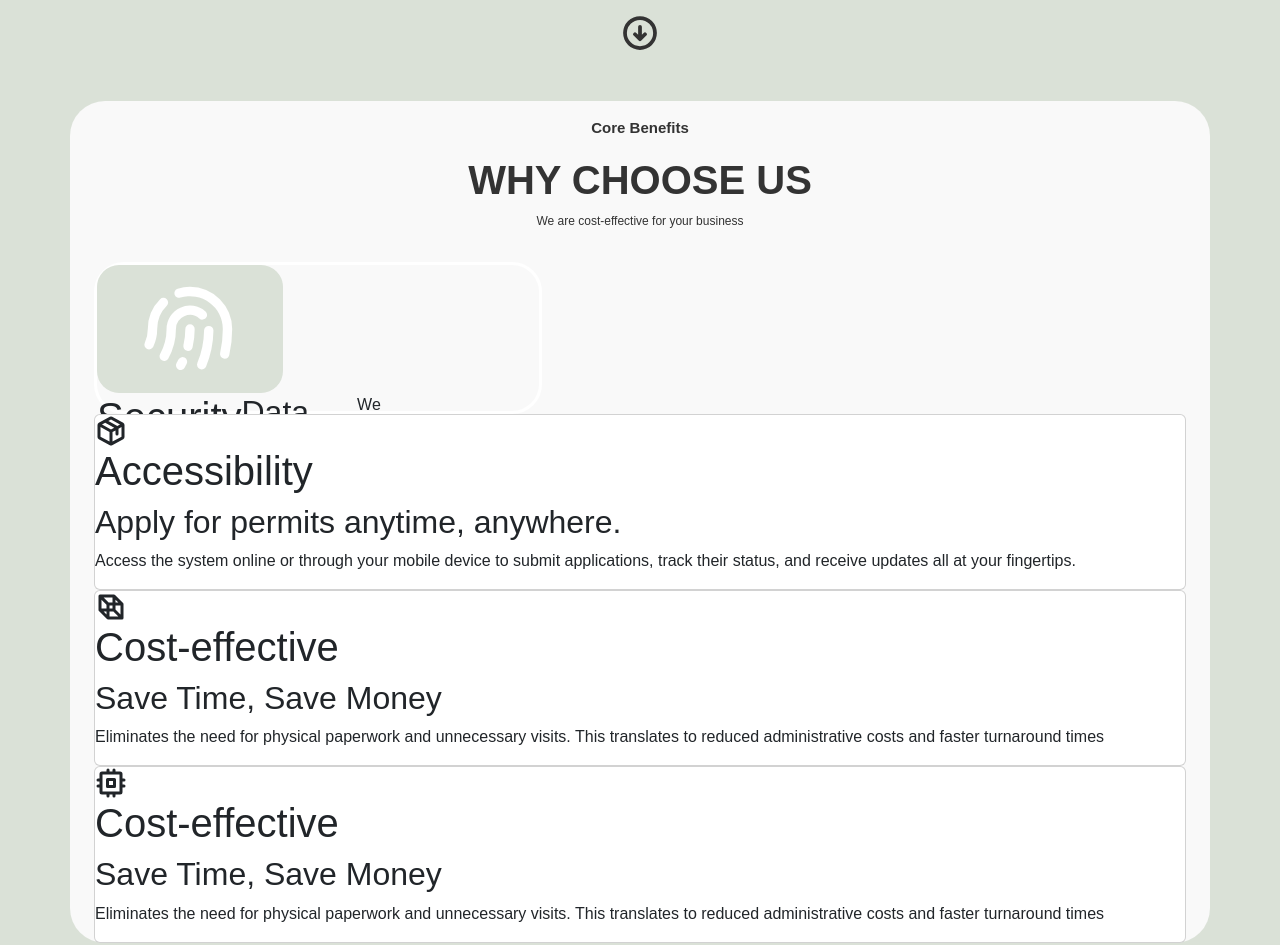
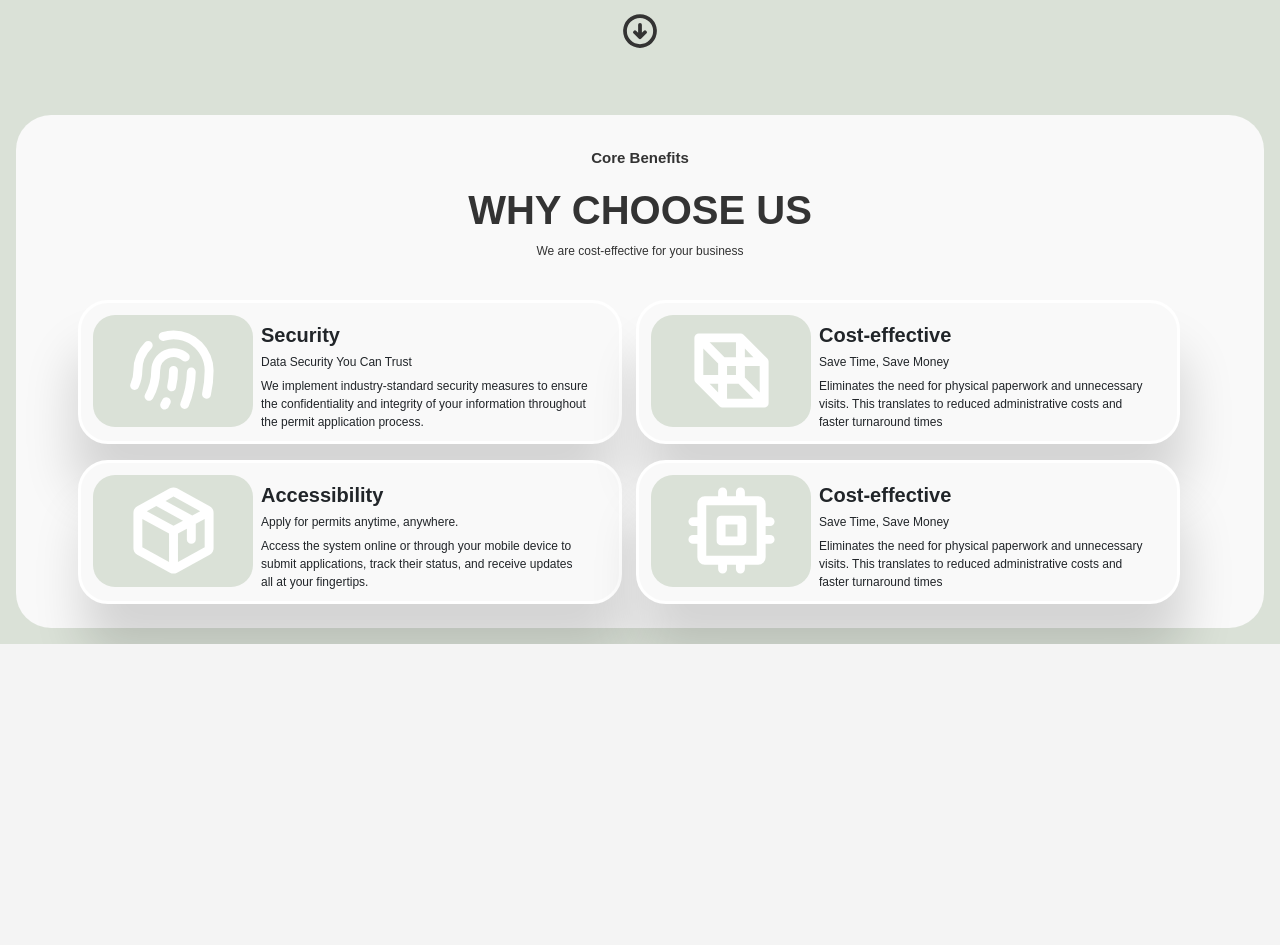
Before and after one commit to Eddieaero/Mpps-Project, a React (Vite) app in the folder Mpps-frontend/: page / in a window 1280 px wide. Shown: the part 480-1425 px from the top of the page. After the commit the page ends 1124 px from the top, so only its background shows below. Built offline with nearby package versions, Linux system fonts and the light colour scheme.

Commit message:
added section 2 on home page

```diff
--- a/Mpps-frontend/src/components/Card/Card1.jsx
+++ b/Mpps-frontend/src/components/Card/Card1.jsx
@@ -2,6 +2,7 @@
 
 import Container from "react-bootstrap/Container";
 import Row from "react-bootstrap/Row";
+import Col from "react-bootstrap/Col";
 import Card from "react-bootstrap/Card";
 
 import { Cpu } from "@phosphor-icons/react";
@@ -14,62 +15,75 @@ const Card1 = () => {
         <div>
             <Container className="justify-content-center">
                 <Row>
-                    <div className=" flex justify-content-center text-center p-3">
+                    <div className=" flex  text-center p-3">
                         <p className=" d-flex justify-content-center text-center " style={{ fontSize: "15px", fontWeight: "bold" }}>Core Benefits</p>
                         <h1 className=" d-flex justify-content-center text-center " style={{ fontSize: "40px", fontWeight: "bold" }}>WHY CHOOSE US</h1>
                         <p className=" d-flex justify-content-center text-center " style={{ fontSize: "12px", fontWeight: "normal" }}>We are cost-effective for your business</p>
                     </div>
-                    <div >
-                        <Card style={{backgroundColor: "var(--next-white)", border: "3px solid var(--plain-white)", borderRadius: "30px", width: "28rem", height: "9.5rem" }} >
-                            <div className="d-flex col-4 justify-content-center align-items-center" style={{ backgroundColor: "var(--custom-white)", width: "11.625rem", height: "8rem", borderRadius: "22px"}}>
-                                <FingerprintSimple style={{color:"var(--plain-white)", margin: "10px"}} className=" " size={100} weight="bold" />
-                            </div>
-                            <div className="d-flex col-8" >
-                                <h1>Security</h1>
-                                <h2>Data Security You Can Trust</h2>
-                                <p>
+                    <div className="d-flex col-12 " >
+                        <Row>
+                            <Card className="d-flex p-2 m-2 "  style={{backgroundColor: "var(--next-white)", border: "3px solid var(--plain-white)", boxShadow: "-5px 50px 50px rgba(0, 0, 0, 0.15)", borderRadius: "30px", width: "34rem", height: "9rem" }} >
+                                <Row className="m-1">
+                                    <Col lg={4} className="d-flex  p-2 justify-content-center align-items-center" style={{ backgroundColor: "var(--custom-white)", width: "10rem", height: "7rem", borderRadius: "22px"}}>
+                                        <FingerprintSimple style={{color:"var(--plain-white)", margin: "5px"}} className=" " size={95} weight="bold" />
+                                    </Col>
+                                    <Col lg={8} className=" flex-row p-2" style={{ overflow: 'auto' }}  >
+                                        <h1 style={{ fontSize: "20px ", fontWeight: "bold"}}>Security</h1>
+                                        <h2 style={{ fontSize: "12px ", fontWeight: "semibold"}}>Data Security You Can Trust</h2>
+                                        <p className="text-right" style={{ fontSize: "12px"}}>
                                             We implement industry-standard security measures to ensure the confidentiality and integrity of your information throughout the permit application process.
                                         </p>
-                            </div>
+                                    </Col>
+                                </Row>
+
                             </Card>
-                        <Card>
-                            <div>
-                                <Package size={32} weight="bold" />
-                            </div>
-                            <div>
-                                <h1>Accessibility</h1>
-                                <h2>Apply for permits anytime, anywhere.</h2>
-                                <p>
+                            <Card className="d-flex p-2 m-2"  style={{backgroundColor: "var(--next-white)", border: "3px solid var(--plain-white)", boxShadow: "5px 50px 50px rgba(0, 0, 0, 0.15)", borderRadius: "30px", width: "34rem", height: "9rem" }}>
+                                <Row className="m-1">
+                                    <Col lg={4} className="d-flex  p-2 justify-content-center align-items-center" style={{ backgroundColor: "var(--custom-white)", width: "10rem", height: "7rem", borderRadius: "22px"}}>
+                                        <Package style={{color:"var(--plain-white)", margin: "5px"}} size={95} weight="bold" />
+                                    </Col>
+                                    <Col lg={8} className="  flex-row p-2" style={{ overflow: 'auto' }}  >
+                                        <h1 style={{ fontSize: "20px ", fontWeight: "bold"}}>Accessibility</h1>
+                                        <h2 style={{ fontSize: "12px ", fontWeight: "semibold"}}>Apply for permits anytime, anywhere.</h2>
+                                        <p className="text-right" style={{ fontSize: "12px"}}>
                                         Access the system online or through your mobile device to submit applications, track their status, and receive updates all at your fingertips.</p>
-                            </div>
+                                    </Col>
+                                </Row>
                             </Card>
-                    </div>
-                    <div>
-                        <Card>
-                            <div>
-                                <CubeTransparent size={32} weight="bold" />
-                            </div>
-                            <div>
-                                <h1>Cost-effective</h1>
-                                <h2>Save Time, Save Money</h2>
-                                <p>
+                        </Row>
+                        <Row>
+                            <Card className="d-flex p-2 m-2"  style={{backgroundColor: "var(--next-white)", border: "3px solid var(--plain-white)", boxShadow: "5px 50px 50px rgba(0, 0, 0, 0.15)", borderRadius: "30px", width: "34rem", height: "9rem" }}>
+                                <Row className="m-1">
+                                    <Col lg={4} className="d-flex  p-2 justify-content-center align-items-center" style={{ backgroundColor: "var(--custom-white)", width: "10rem", height: "7rem", borderRadius: "22px"}}>
+                                        <CubeTransparent style={{color:"var(--plain-white)", margin: "5px"}} size={95} weight="bold"  />
+                                    </Col>
+                                    <Col lg={8} className="  flex-row p-2" style={{ overflow: 'auto' }}>
+                                    <h1 style={{ fontSize: "20px ", fontWeight: "bold"}}>Cost-effective</h1>
+                                    <h2 style={{ fontSize: "12px ", fontWeight: "semibold"}}>Save Time, Save Money</h2>
+                                    <p className="text-right" style={{ fontSize: "12px"}}>
                                         Eliminates the need for physical paperwork and unnecessary visits. This translates to reduced administrative costs and faster turnaround times
                                     </p>
-                            </div>
+                                </Col>
+                                </Row>
                             </Card>
-                        <Card>
-                            <div>
-                                <Cpu size={32} weight="bold" />
-                            </div>
-                            <div>
-                                <h1>Cost-effective</h1>
-                                <h2>Save Time, Save Money</h2>
-                                <p>
+                        <Card className="d-flex p-2 m-2"  style={{backgroundColor: "var(--next-white)", border: "3px solid var(--plain-white)", boxShadow: "5px 50px 50px rgba(0, 0, 0, 0.15)", borderRadius: "30px", width: "34rem", height: "9rem" }}>
+                            <Row className="m-1">
+                            <Col lg={4} className="d-flex  p-2 justify-content-center align-items-center" style={{ backgroundColor: "var(--custom-white)", width: "10rem", height: "7rem", borderRadius: "22px"}}>
+                                <Cpu style={{color:"var(--plain-white)", margin: "5px"}} size={95} weight="bold"  />
+                            </Col>
+                            <Col lg={8} className="  flex-row p-2" style={{ overflow: 'auto' }}>
+                                <h1 style={{ fontSize: "20px ", fontWeight: "bold"}}>Cost-effective</h1>
+                                <h2 style={{ fontSize: "12px ", fontWeight: "semibold"}}>Save Time, Save Money</h2>
+                                <p className="text-right" style={{ fontSize: "12px"}}>
                                     Eliminates the need for physical paperwork and unnecessary visits. This translates to reduced administrative costs and faster turnaround times
                                 </p>
+                            </Col>
+                            </Row>
+                        </Card>
+                        </Row>
+
                     </div>
-                        </Card>
-                    </div>
+
                 </Row>
                 <Row>
 
--- a/Mpps-frontend/src/modules/Home/Home.css
+++ b/Mpps-frontend/src/modules/Home/Home.css
@@ -6,7 +6,7 @@
     flex-direction: column;
     /* align-items: center; */
     /* justify-content: center; */
-    padding: 2px;
+    padding: 0px;
     background-color: #DAE1D7;
     height: 100%;
     width: 100%;
--- a/Mpps-frontend/src/modules/Home/Home.jsx
+++ b/Mpps-frontend/src/modules/Home/Home.jsx
@@ -15,12 +15,12 @@ import Card1 from '../../components/Card/Card1';
 
 const Home = () =>{
     return (
-        <div className="Home">
+        <div className="Home align-items-center">
             <NavBar className="NavBar"/>
 
             <HeroSection/>
 
-            <Container className='  '  style={{ backgroundColor: "var(--next-white)", borderRadius: "35px" }}>
+            <Container className='  '  style={{ backgroundColor: "var(--next-white)", margin: "1rem", padding: "1rem", maxWidth: "78rem",  borderRadius: "35px" }}>
                 <Card1/>
                 {/* </Card1> */}
             </Container>
```
Lines whose indentation alone changed are shown as unchanged.
